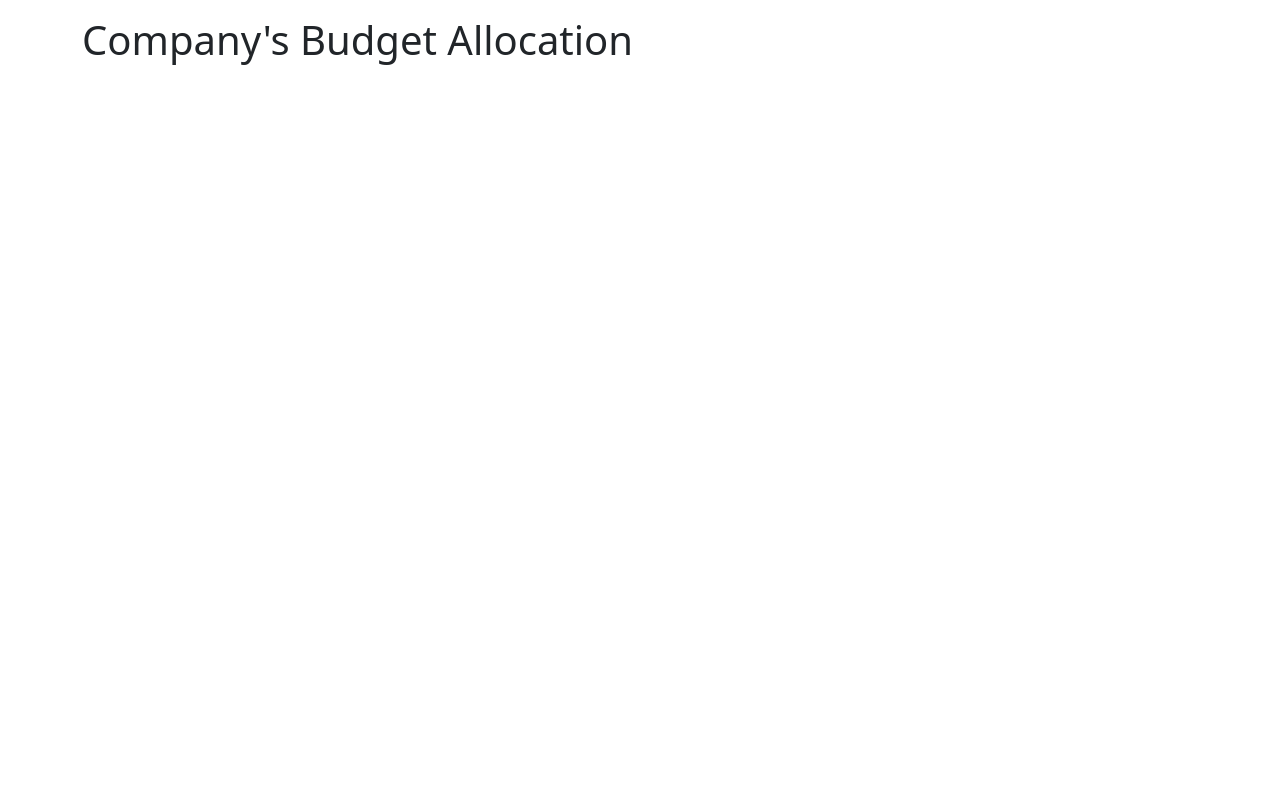
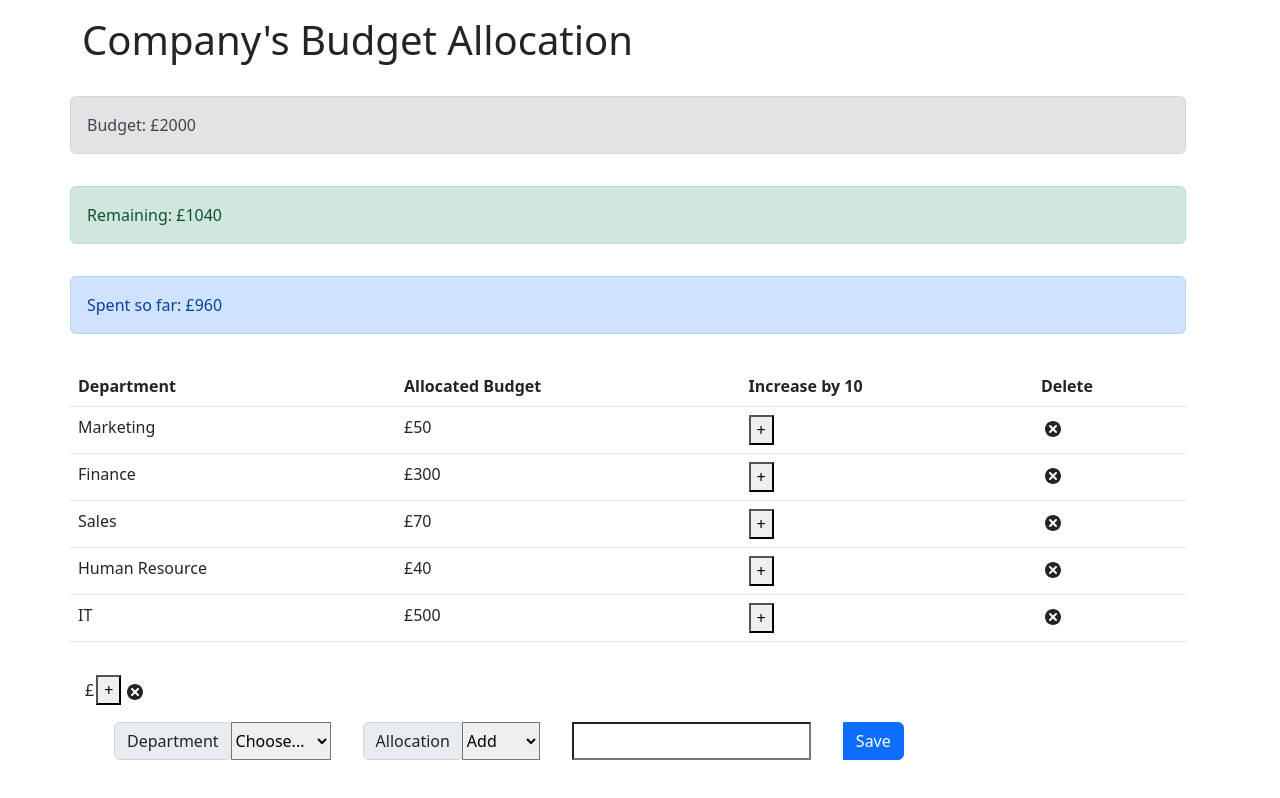
Before and after one commit to ibm-developer-skills-network/ejtos-react_budget_app, a React (Create React App) app: page / in a window 1280 px wide. Built offline with nearby package versions, Linux system fonts and the light colour scheme.

Commit message:
Update App.js

```diff
--- a/src/App.js
+++ b/src/App.js
@@ -21,17 +21,30 @@ const App = () => {
                 <h1 className='mt-3'>Company's Budget Allocation</h1>
                     <div className='row mt-3'>
                         {/* Add Budget component here under */}
-
+                            <div className = 'row mt-3'>
+                                <Budget />
+                            </div>
                         {/* Add Remaining component here under */}
+                            <div className = 'row mt-3'>
+                                <Remaining />
+                            </div>
 
                         {/* Add ExpenseTotal component here under */}
-
+                           <div className = 'row mt-3'>
+                                <ExpenseTotal />
+                            </div>
                         {/* Add ExpenseList component here under */}
-
+                            <div className = 'row mt-3'>
+                                <ExpenseList />
+                            </div>
                         {/* Add ExpenseItem component here under */}
-
+                            <div className = 'row mt-3'>
+                                <ExpenseItem />
+                            </div>
                         {/* Add AllocationForm component here under */}
-
+                            <div className = 'row mt-3'>
+                                <AllocationForm />
+                            </div>
                 </div>
             </div>
         </AppProvider>
```
